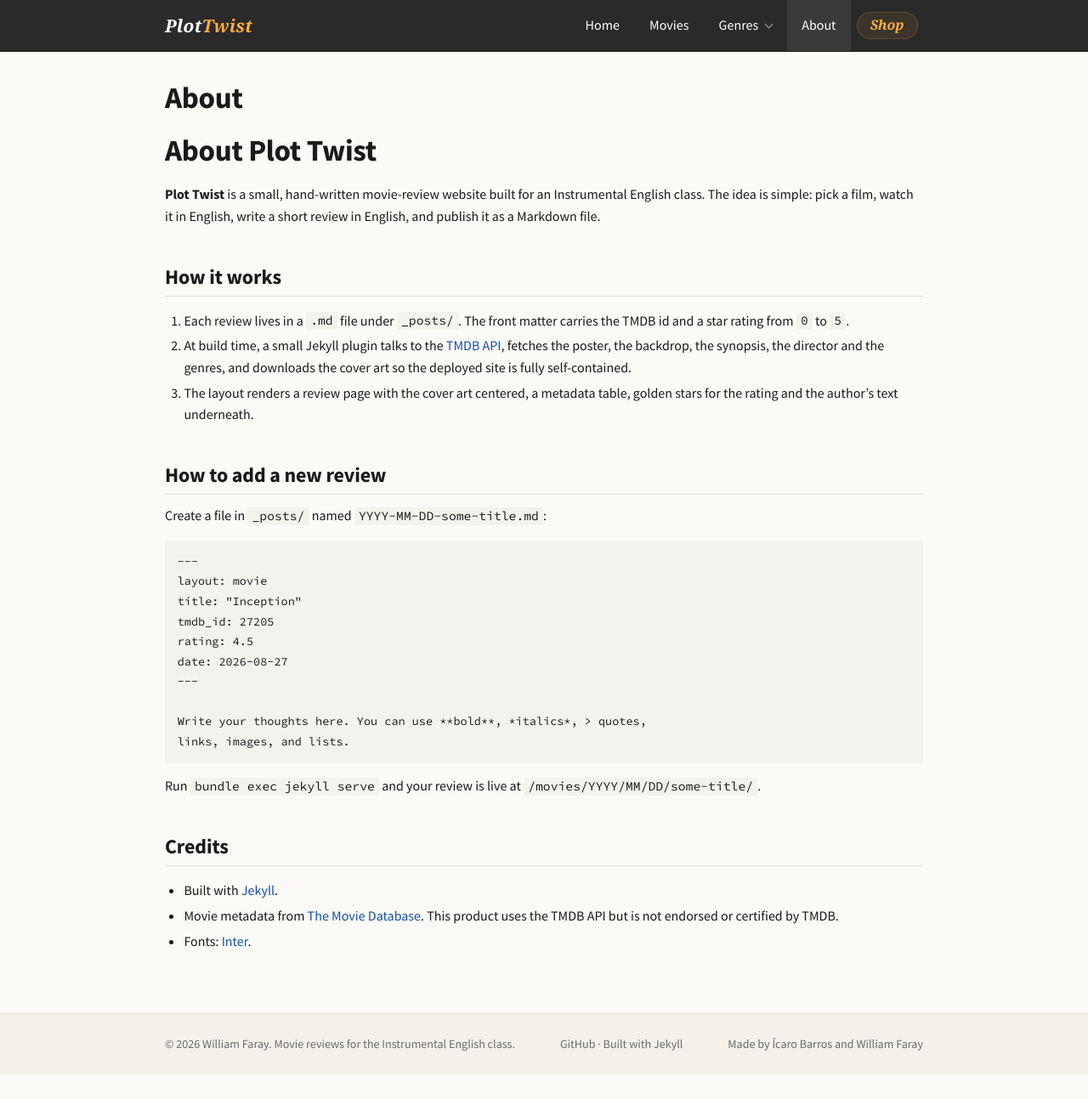
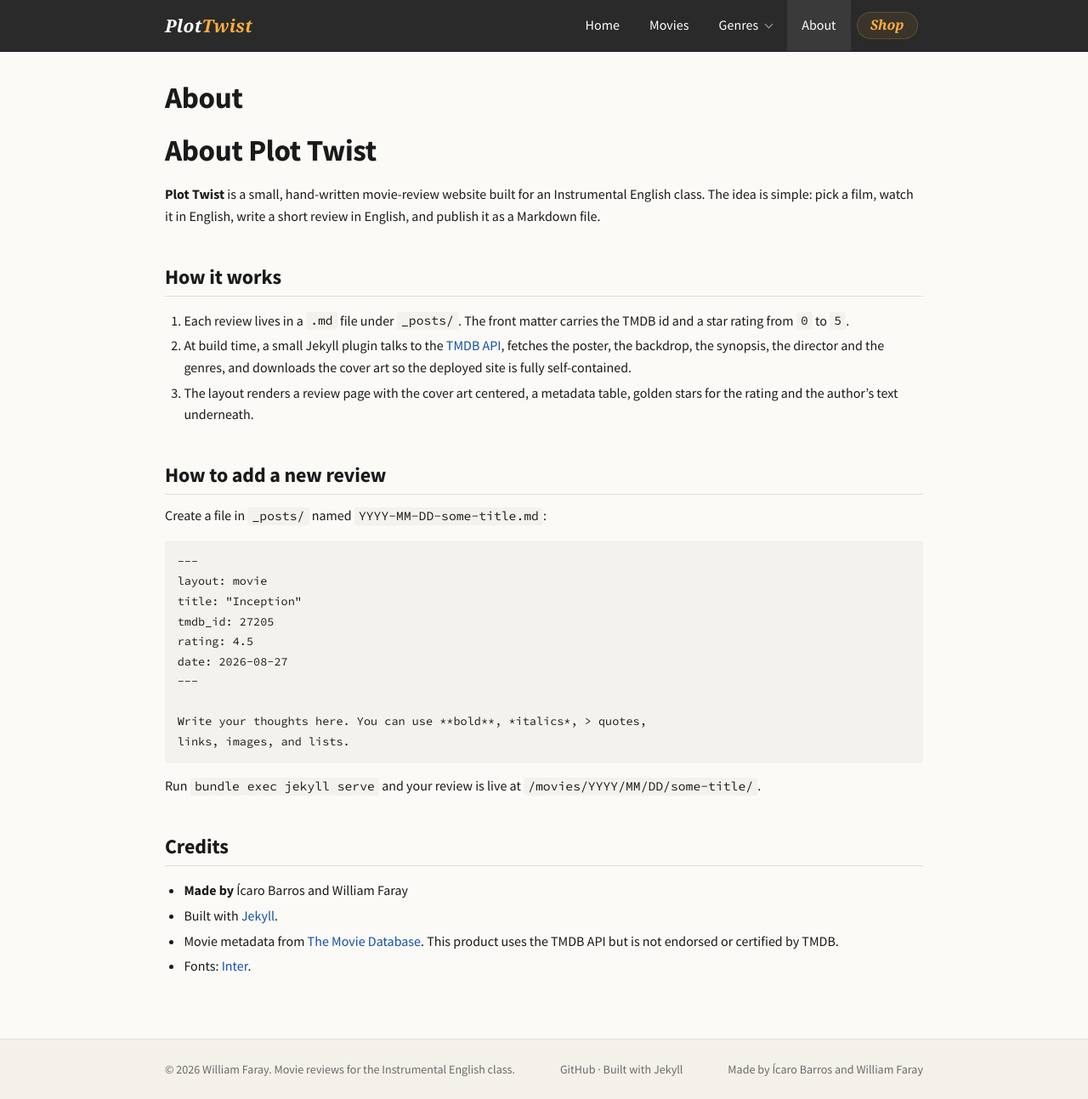
Before and after one commit to WillFaray/plot-twist, a Jekyll site: the page built from about.md, in a window 1280 px wide. Shown: the whole page at 85% size. Built offline with Jekyll 4.4.1, drawn with Linux system fonts in a browser that asks for light colours; some web fonts are replaced; before the commit the page ends 1264 px from its top, so only the background shows below that.

Commit message:
Add creator credits to about page

```diff
--- a/about.md
+++ b/about.md
@@ -44,6 +44,7 @@ Run `bundle exec jekyll serve` and your review is live at
 
 ## Credits
 
+- **Made by** Ícaro Barros and William Faray
 - Built with [Jekyll](https://jekyllrb.com/).
 - Movie metadata from [The Movie Database](https://www.themoviedb.org/).
   This product uses the TMDB API but is not endorsed or certified by TMDB.
```
